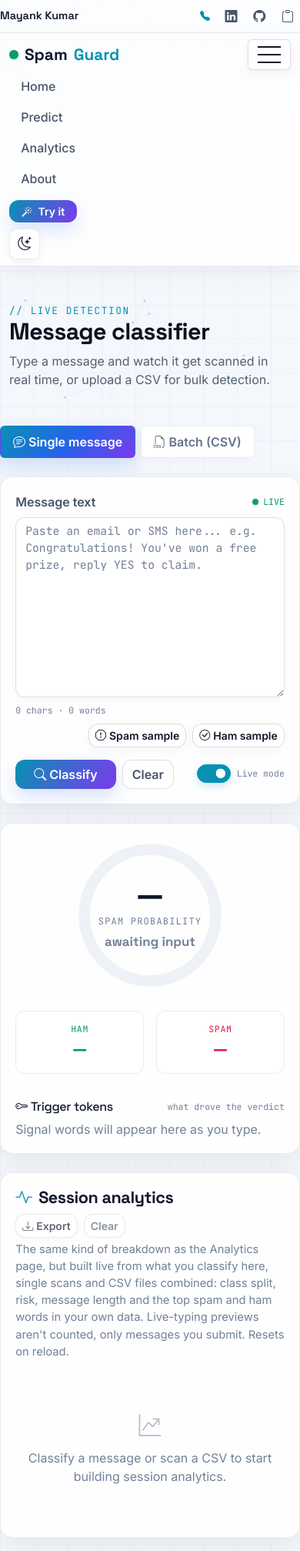
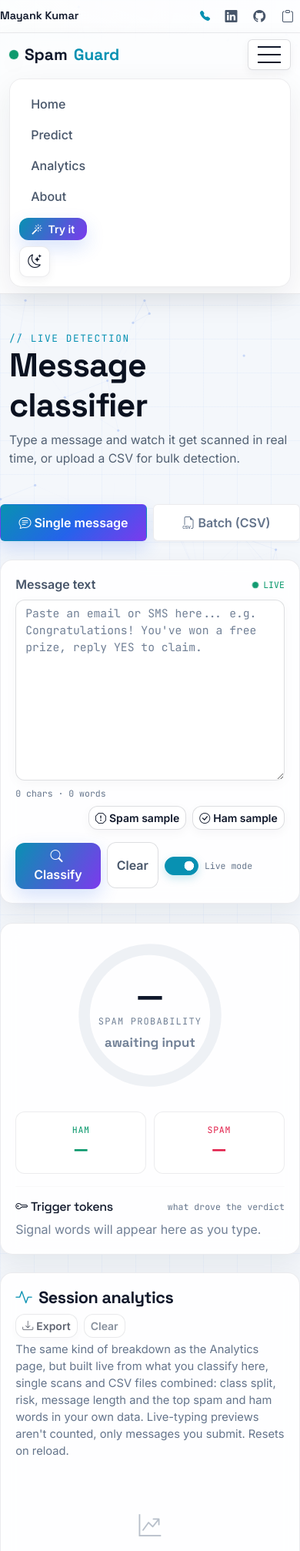
Before and after one commit to mayank-kumar111/spamguard-message-classifier-ml, a Flask app: template templates/predict.html in a window 390 px wide, after a click that opens the changed part. Shown: the top 2015 px of the page at 77% size. Run offline with Flask 3, Linux system fonts and the light colour scheme; the template is opened without the code that fills it: most values are stand-ins (such as "Sample title", 1, 10 or a date in 2020); parts of the project's set-up code (start-up, migrations or seed data) failed here and were passed over; some libraries are stand-ins or nearby versions.

Commit message:
fix: harden light theme controls and responsive layouts

```diff
--- a/static/css/style.css
+++ b/static/css/style.css
@@ -881,3 +881,140 @@ textarea.form-control { resize: vertical; }
     color: var(--text-dim);
     background: var(--surface-2);
 }
+
+
+/* ---------- Final cross-theme component hardening ---------- */
+[data-theme="light"] .alert-warning {
+    --bs-alert-color: #92400e;
+    --bs-alert-bg: #fffbeb;
+    --bs-alert-border-color: #fde68a;
+}
+[data-theme="light"] .alert-info {
+    --bs-alert-color: #075985;
+    --bs-alert-bg: #f0f9ff;
+    --bs-alert-border-color: #bae6fd;
+}
+[data-theme="light"] .alert-danger {
+    --bs-alert-color: #991b1b;
+    --bs-alert-bg: #fef2f2;
+    --bs-alert-border-color: #fecaca;
+}
+[data-theme="light"] .form-control[type="file"] {
+    color: #475569;
+    background: #ffffff;
+}
+[data-theme="light"] .form-control[type="file"]::file-selector-button {
+    color: #334155;
+    background: #f8fafc;
+    border-right: 1px solid var(--border-strong);
+}
+[data-theme="light"] .input-hint,
+[data-theme="light"] .chart-note {
+    color: #64748b;
+}
+[data-theme="light"] code {
+    color: #0e7490;
+    background: rgba(8, 145, 178, .08);
+    border-color: rgba(8, 145, 178, .12);
+}
+[data-theme="light"] .chip,
+[data-theme="light"] .tech-chip {
+    color: #334155;
+}
+[data-theme="light"] .chip-spam {
+    color: #be123c;
+    background: var(--spam-soft);
+    border-color: rgba(225, 29, 72, .18);
+}
+[data-theme="light"] .chip-ham {
+    color: #047857;
+    background: var(--ham-soft);
+    border-color: rgba(5, 150, 105, .18);
+}
+
+/* Analytics model switch: selected state must remain obvious in light mode. */
+[data-theme="light"] #modelChartToggle .btn.active,
+[data-theme="light"] #modelChartToggle .btn.active:hover,
+[data-theme="light"] #modelChartToggle .btn.active:focus {
+    color: #ffffff !important;
+    background: linear-gradient(135deg, #0891b2, #2563eb) !important;
+    border-color: transparent !important;
+    box-shadow: 0 7px 16px rgba(37, 99, 235, .16);
+}
+[data-theme="light"] #modelChartToggle .btn:not(.active) {
+    color: #475569;
+    background: #ffffff;
+    border-color: var(--border-strong);
+}
+
+/* Prevent long navigation/labels from breaking the layout. */
+.app-navbar .nav-link,
+.app-navbar .navbar-brand,
+.footer-links a {
+    white-space: nowrap;
+}
+@media (max-width: 991.98px) {
+    .app-navbar .navbar-collapse {
+        margin-top: .65rem;
+        padding: .75rem;
+        border-radius: 16px;
+        border: 1px solid var(--border);
+        background: var(--surface-solid);
+        box-shadow: var(--shadow);
+    }
+    [data-theme="light"] .app-navbar .navbar-collapse {
+        background: rgba(255,255,255,.98);
+    }
+    .app-navbar .navbar-nav {
+        align-items: stretch !important;
+    }
+    .app-navbar .nav-item {
+        margin-left: 0 !important;
+    }
+    .app-navbar .nav-link {
+        padding: .7rem .8rem;
+        border-radius: 10px;
+    }
+    .app-navbar .nav-link.active::after {
+        left: .8rem;
+        right: .8rem;
+    }
+}
+@media (max-width: 575.98px) {
+    .page-title {
+        font-size: clamp(2rem, 11vw, 2.8rem);
+    }
+    .page-subtitle {
+        font-size: .98rem;
+    }
+    .nav-pills#predictTabs {
+        width: 100%;
+        gap: .5rem;
+    }
+    #predictTabs .nav-item {
+        flex: 1 1 0;
+    }
+    #predictTabs .nav-link {
+        width: 100%;
+        min-height: 48px;
+        padding: .65rem .75rem;
+    }
+    .form-switch {
+        width: 100%;
+        margin-left: 0 !important;
+        justify-content: flex-start;
+        padding-top: .2rem;
+    }
+    .prob-split {
+        gap: .6rem;
+    }
+    .prob-box {
+        min-width: 0;
+    }
+    .batch-table-wrap {
+        overflow-x: auto;
+    }
+    .batch-table-wrap table {
+        min-width: 560px;
+    }
+}
```
